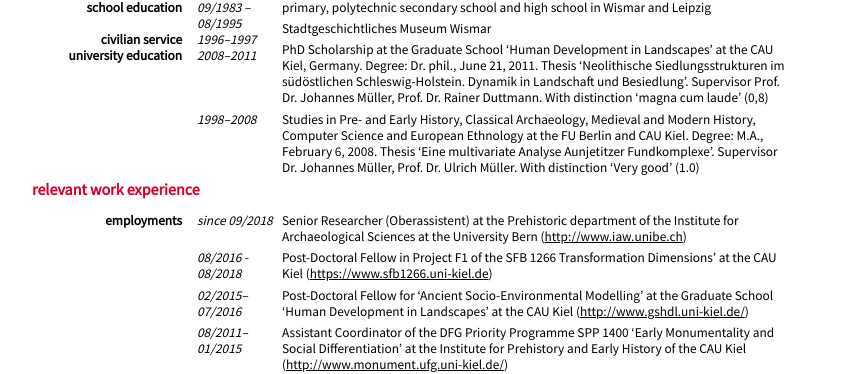
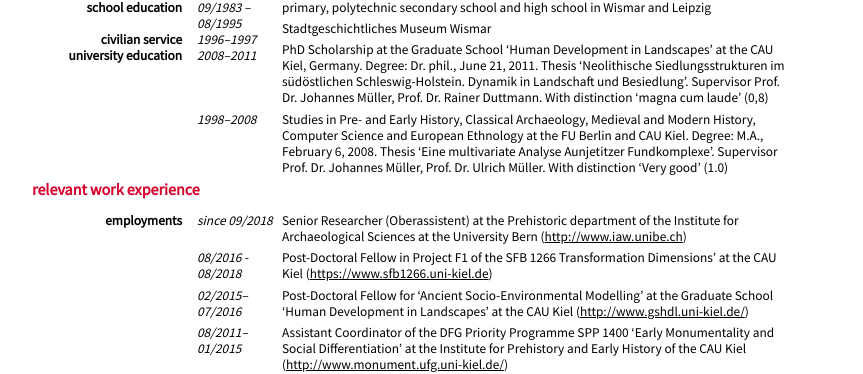
Before and after one commit to MartinHinz/cv, a Jekyll site: the page built from cv_english.md, in a window 1280 px wide and 900 px high. Shown: the part 405-779 px from the top of the window, without its empty margins (208-1071 px from the left). Built offline with Jekyll 4.4.1, drawn with Linux system fonts in a browser that asks for light colours; nearby versions of some CDN libraries; our own code applies the rules of GitHub Pages for plain Markdown files.

Commit message:
added prof to johannes

```diff
--- a/cv_english.md
+++ b/cv_english.md
@@ -75,7 +75,7 @@ CH-3012 Bern
 : - PhD Scholarship at the Graduate School 'Human Development in Landscapes' at the CAU Kiel, Germany. Degree: Dr. phil., June 21, 2011. Thesis 'Neolithische Siedlungsstrukturen im südöstlichen Schleswig-Holstein. Dynamik in Landschaft und Besiedlung'. Supervisor Prof. Dr. Johannes Müller, Prof. Dr. Rainer Duttmann. With distinction 'magna cum laude' (0,8)
 
 1998–2008
-: - Studies in Pre- and Early History, Classical Archaeology, Medieval and Modern History, Computer Science and European Ethnology at the FU Berlin and CAU Kiel. Degree: M.A., February 6, 2008. Thesis 'Eine multivariate Analyse Aunjetitzer Fundkomplexe'. Supervisor Dr. Johannes Müller, Prof. Dr. Ulrich Müller. With distinction 'Very good' (1.0)
+: - Studies in Pre- and Early History, Classical Archaeology, Medieval and Modern History, Computer Science and European Ethnology at the FU Berlin and CAU Kiel. Degree: M.A., February 6, 2008. Thesis 'Eine multivariate Analyse Aunjetitzer Fundkomplexe'. Supervisor Prof. Dr. Johannes Müller, Prof. Dr. Ulrich Müller. With distinction 'Very good' (1.0)
 
 ## relevant work experience
 ### employments
@@ -114,6 +114,8 @@ since 09/2018
 2018
 : - 09-12: Übung Relative Chronologie I - Die Bronze- und Eisenzeit in der Schweiz
   - 01-02: Übung Johanna-Mestorf Academy R-Courses
+
+<div class="pagebreak"> </div>
 
 2017
 : - 04-07: Übung Lesenswert – Leittexte der Ur- und Frühgeschichte
```
